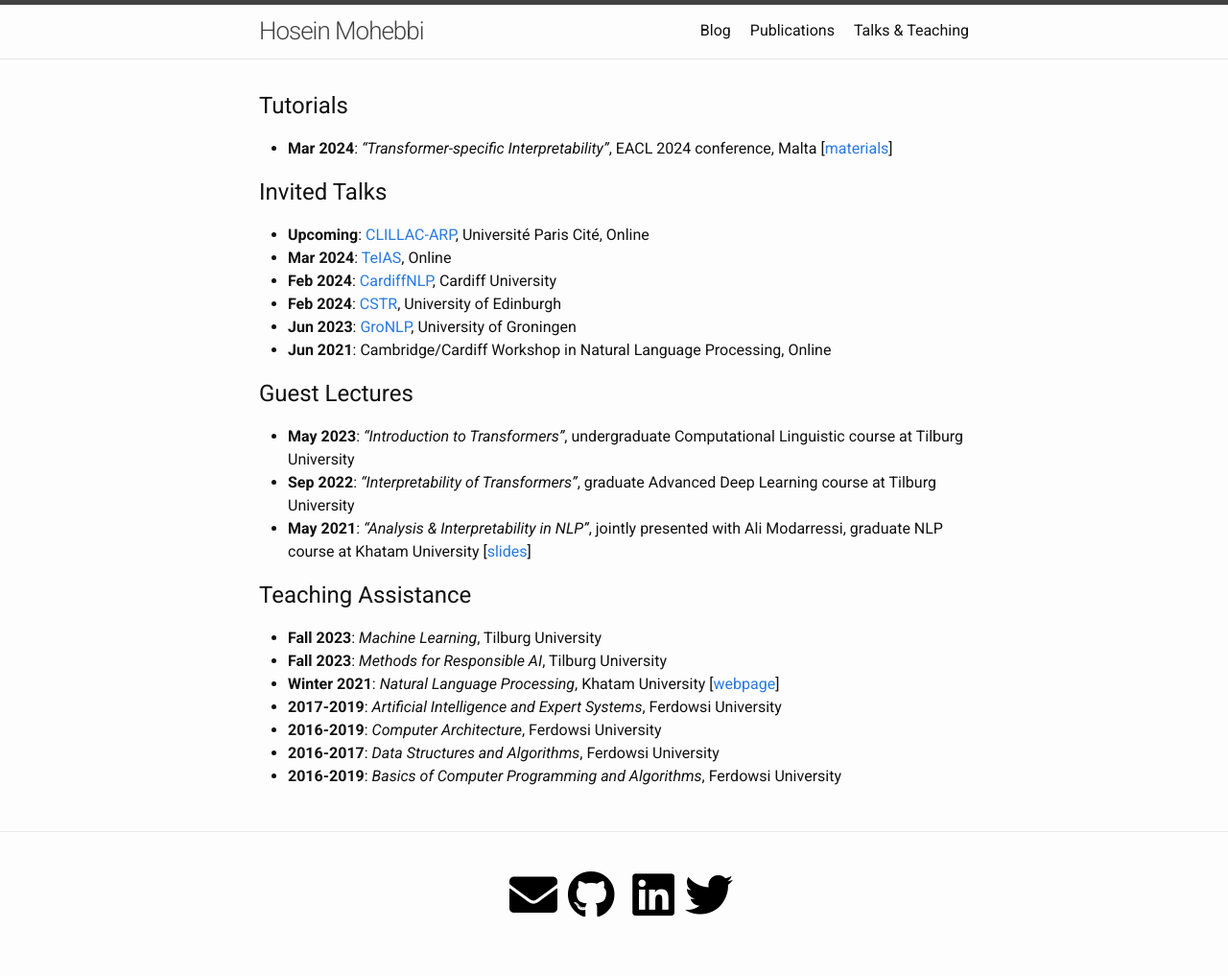
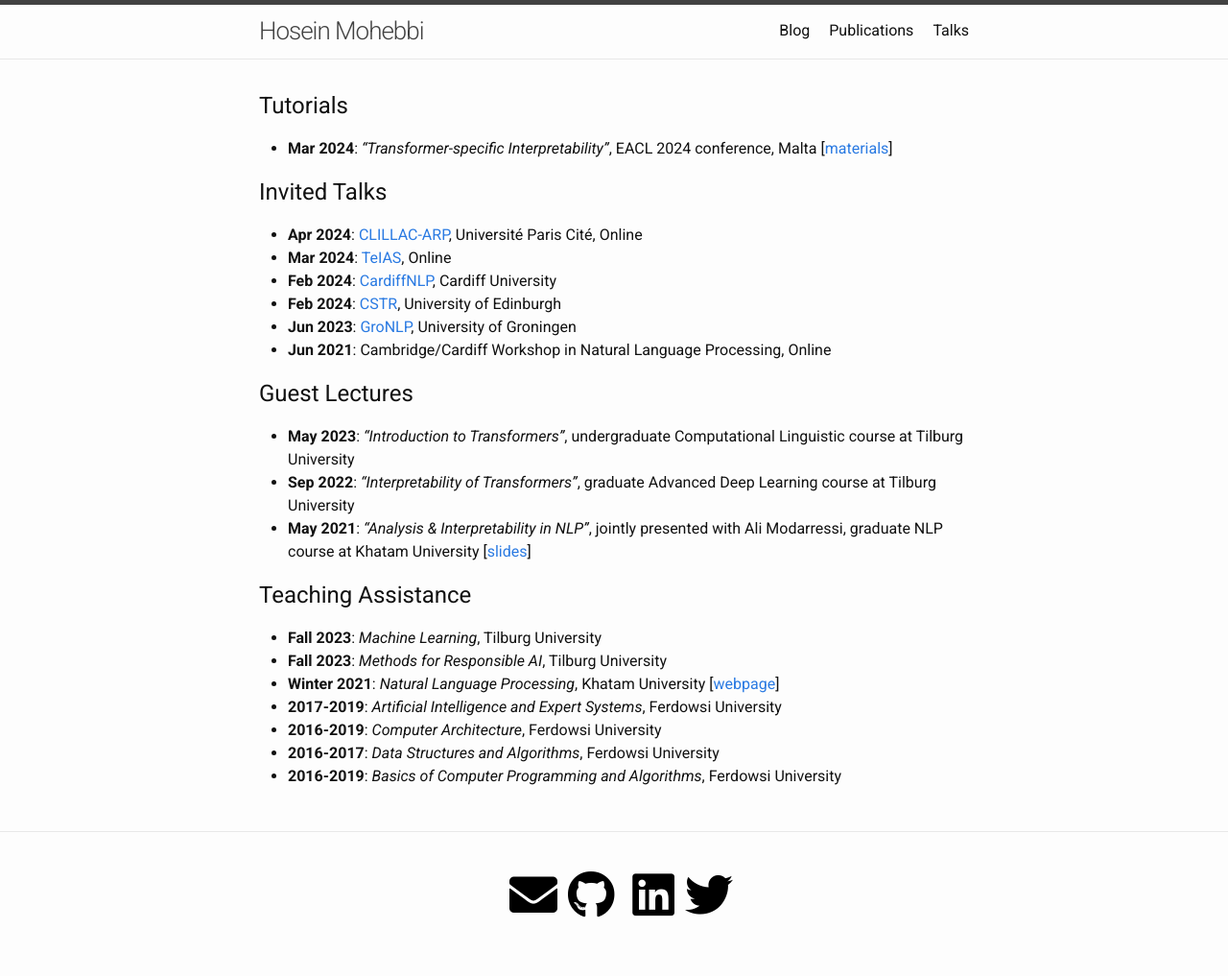
Before and after one commit to hmohebbi/hmohebbi.github.io, a Jekyll site: the page built from teaching.md, in a window 1280 px wide. Shown: the whole page at 96% size. Built offline with Jekyll 4.4.1, drawn with Linux system fonts in a browser that asks for light colours; a style sheet for code colours, icons or effects is not loaded.

Commit message:
Update teaching.md

```diff
--- a/teaching.md
+++ b/teaching.md
@@ -1,6 +1,6 @@
 ---
 layout: default
-title: Talks & Teaching
+title: Talks
 permalink: /teaching/
 ---
 
@@ -10,7 +10,7 @@ permalink: /teaching/
 
 
 ## Invited Talks
-* __Upcoming__: [CLILLAC-ARP](https://clillac-arp.u-paris.fr/%C3%A9v%C3%A8nement/whisper/), Université Paris Cité, Online
+* __Apr 2024__: [CLILLAC-ARP](https://clillac-arp.u-paris.fr/%C3%A9v%C3%A8nement/whisper/), Université Paris Cité, Online
 * __Mar 2024__: [TeIAS](https://teias.institute/mohebbi-talk202403/), Online
 * __Feb 2024__: [CardiffNLP](https://cardiffnlp.github.io/), Cardiff University
 * __Feb 2024__: [CSTR](https://www.cstr.ed.ac.uk/), University of Edinburgh
```
